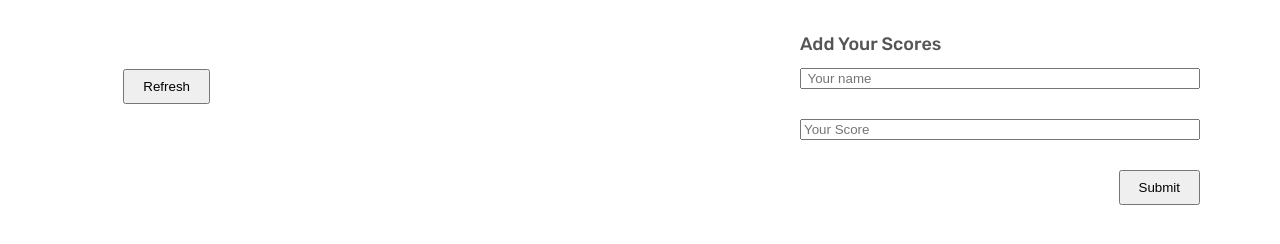
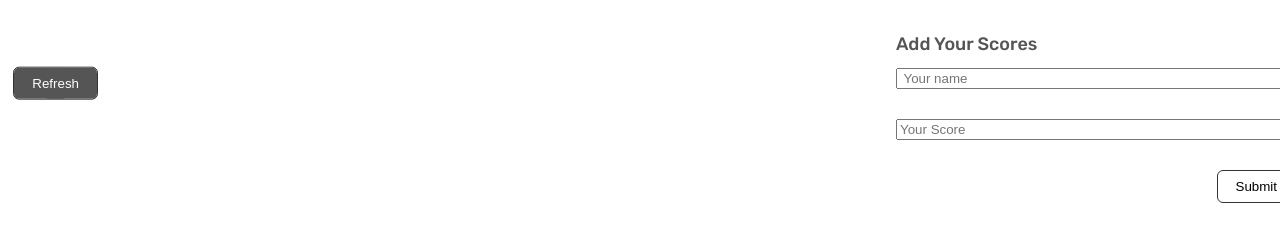
Before and after one commit to RoyJumah/Leaderboard, a website built with webpack: page src/index.html in a window 1280 px wide. Both pictures are taken after a click on the button "Refresh". Shown: the part 80-324 px from the top of the page. Built offline with nearby package versions, Linux system fonts and the light colour scheme; no server answers.

Commit message:
Add styles to buttons

```diff
--- a/src/modules/leaders.js
+++ b/src/modules/leaders.js
@@ -1,6 +1,6 @@
-const GAME_ID = 'UxBxZKEyzgfxoH7a7brP';
+const GAME_ID = 'jCpeduCAzLXk6UdrxuI6';
 
-const postScore = async (newscore) => {
+const postScore = async newscore => {
   const scoreResponse = await fetch(
     `https://us-central1-js-capstone-backend.cloudfunctions.net/api/games/${GAME_ID}/scores/`,
     {
@@ -9,7 +9,7 @@ const postScore = async (newscore) => {
         'Content-Type': 'application/json',
       },
       body: JSON.stringify(newscore),
-    },
+    }
   );
   const scoreData = await scoreResponse.json();
 
@@ -18,7 +18,7 @@ const postScore = async (newscore) => {
 
 const getScores = async () => {
   const response = await fetch(
-    `https://us-central1-js-capstone-backend.cloudfunctions.net/api/games/${GAME_ID}/scores/ `,
+    `https://us-central1-js-capstone-backend.cloudfunctions.net/api/games/${GAME_ID}/scores/ `
   );
 
   const data = await response.json();
--- a/src/style.css
+++ b/src/style.css
@@ -75,14 +75,29 @@ h2 {
   left: 80rem;
   top: 10rem;
   width: 40rem;
+  margin-left: 9.6rem;
 }
 
 .form-position {
   position: fixed;
   right: 107rem;
   top: 13rem;
+  margin-right: 11.2rem;
 }
 
-.buttons {
+.buttons,
+.buttons:link,
+.buttons:visited {
   padding: 0.8rem 1.8rem;
+  background-color: #fff;
+  border: 1px solid #333;
+  border-radius: 6px;
+  transition: 0.25s;
 }
+
+.buttons:hover,
+.buttons:focus {
+  box-shadow: inset -3.5em 0 0 0 #555, inset 3.5em 0 0 0 #555;
+  color: #fff;
+  transform: translateY(-0.25em);
+}
```
Also changed, not shown: dist/index.html, 1 other file.
